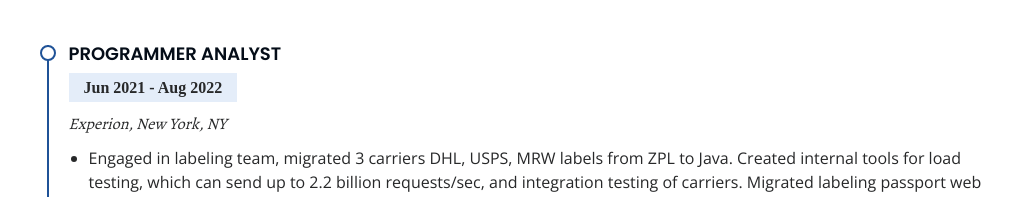
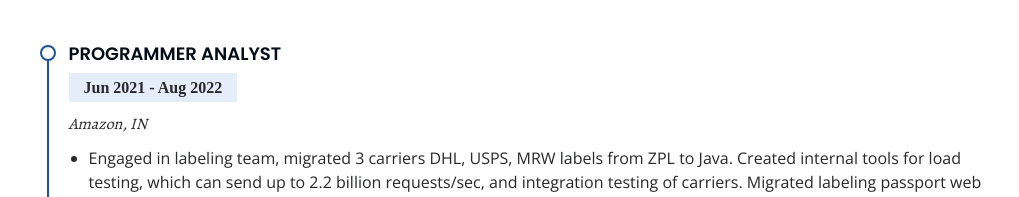
Before and after one commit to rahulsanjay009/rahulsanjay009.github.io, a plain HTML site: page index.html in a window 1280 px wide. Shown: the part 2703-2900 px from the top of the page, without its empty margins (261-1280 px from the left). Drawn offline with nearby package versions, Linux system fonts and the light colour scheme; a web font is replaced by a local one.

Commit message:
styles update 1

```diff
--- a/index.html
+++ b/index.html
@@ -262,7 +262,7 @@
       <div class="resume-item">
         <h4>Programmer Analyst</h4>
         <h5>Jun 2021 - Aug 2022</h5>
-        <p><em>Experion, New York, NY </em></p>
+        <p><em>Amazon, IN </em></p>
         <ul>
           <li>Engaged in labeling team, migrated 3 carriers DHL, USPS, MRW labels from ZPL to Java. Created internal tools for load testing,
             which can send up to 2.2 billion requests/sec, and integration testing of carriers. Migrated labeling passport web application’s
```
